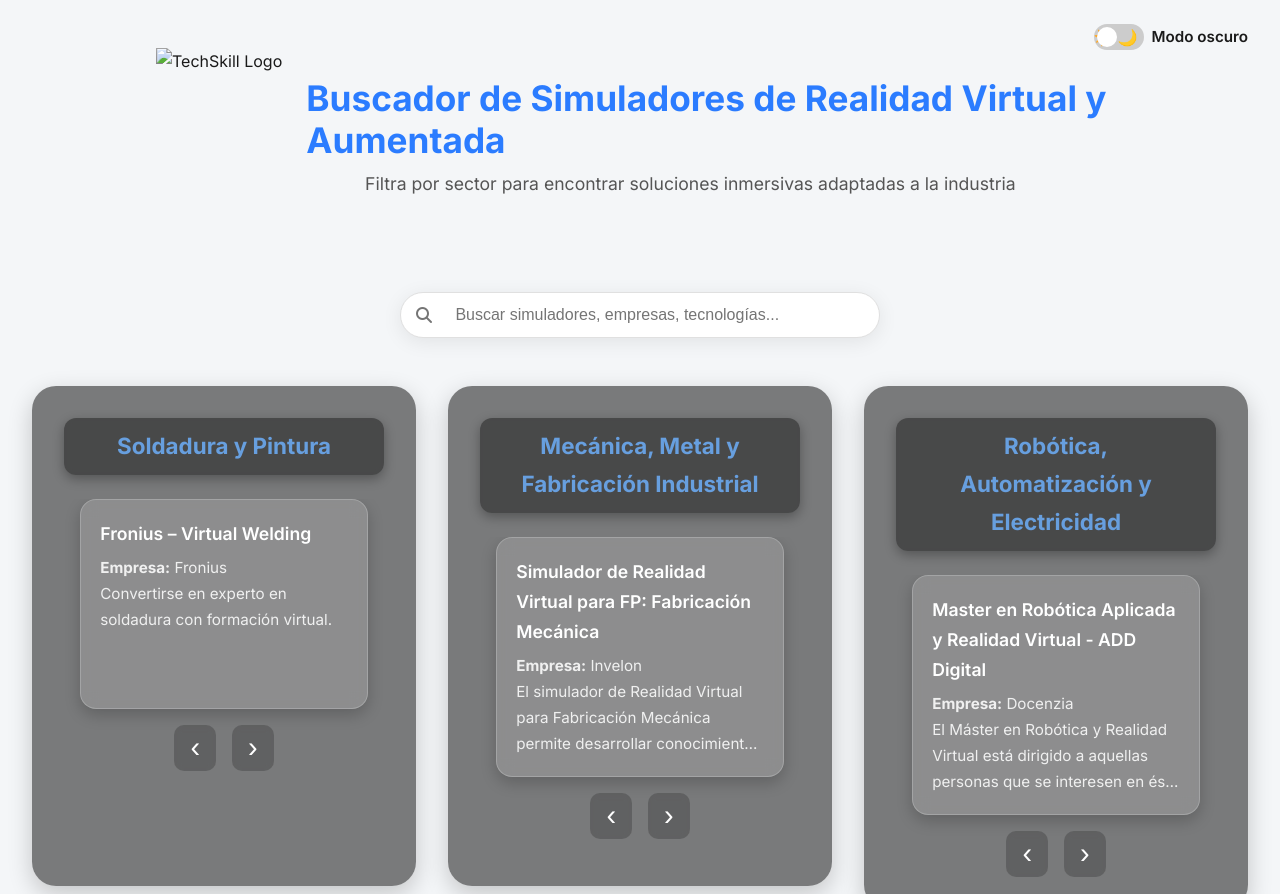
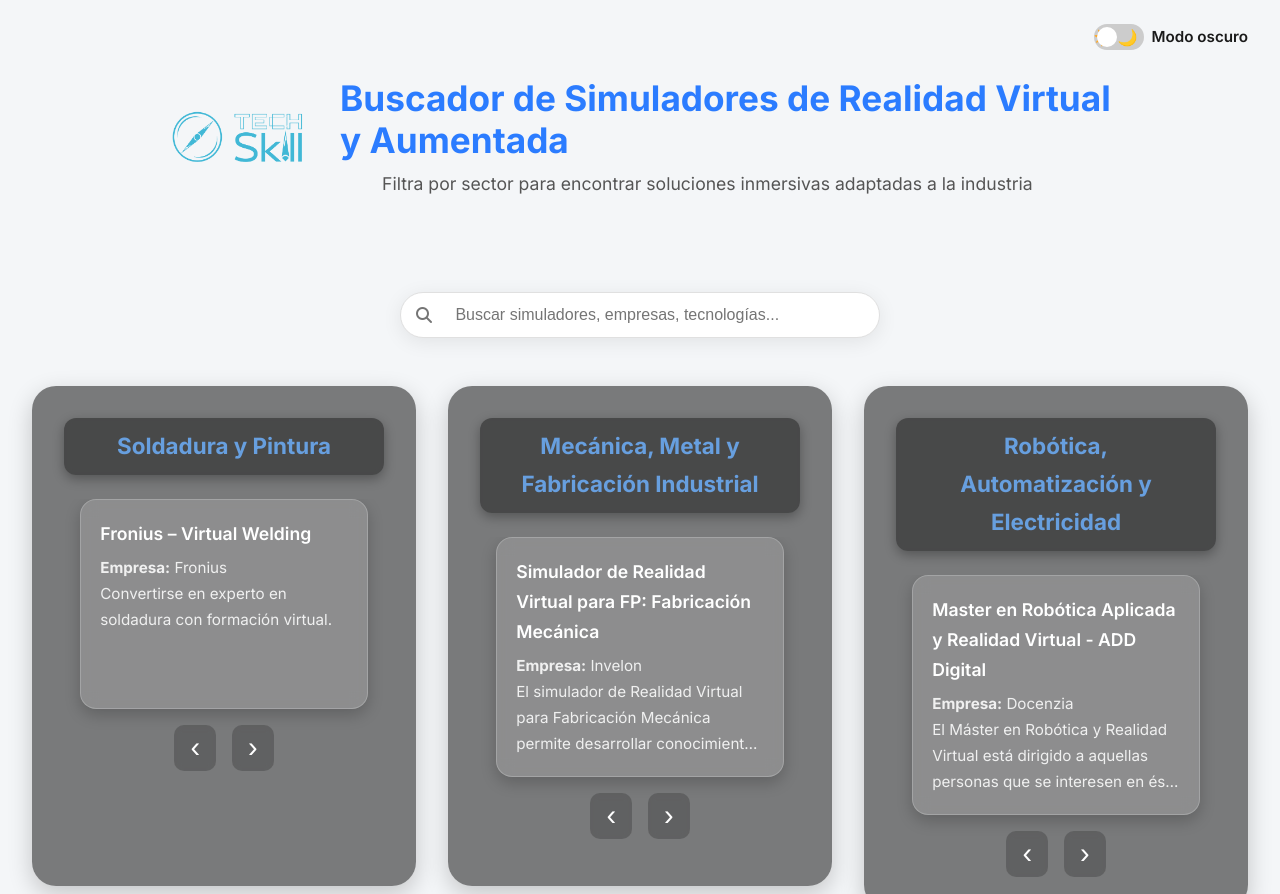
Before and after one commit to antonioestevez7/TS_buscador, a plain HTML site: page index.html in a window 1280 px wide. Shown: the top 894 px of the page. Drawn offline with Linux system fonts and the light colour scheme.

Commit message:
Add files via upload
3rd

```diff
--- a/index.html
+++ b/index.html
@@ -29,7 +29,7 @@
     </div>
 
     <div class="header-content">
-  <img src="img/techskill-imagen.png" alt="TechSkill Logo" class="logo-header" />
+  <img src="img/azulsinweb.png" alt="TechSkill Logo" class="logo-header" />
   <div class="texto-header">
     <h1>Buscador de Simuladores de Realidad Virtual y Aumentada</h1>
     <p class="subtitulo">Filtra por sector para encontrar soluciones inmersivas adaptadas a la industria</p>
```
Also changed, not shown: img/azulsinweb.png (added).
